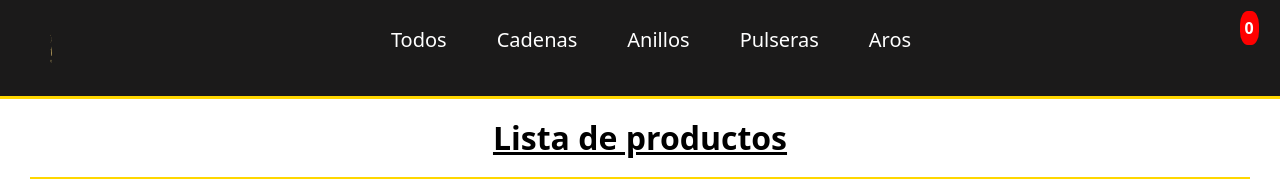
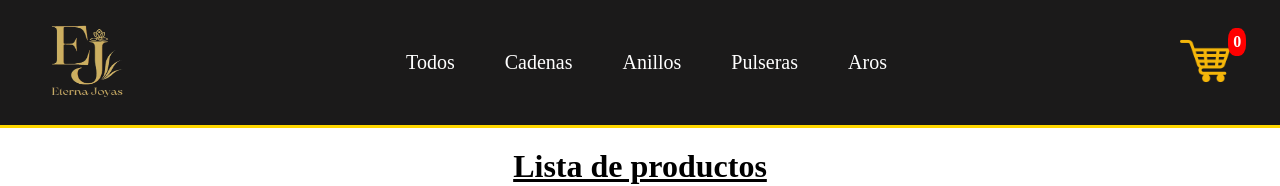
Before and after one commit to CugliariSanti17/eterna_joyas_60035, a React (Vite) app: page / in a window 1280 px wide. Shown: the top 186 px of the page. Built offline with nearby package versions, Linux system fonts and the light colour scheme; no server answers; the database is empty.

Commit message:
agrego logica al cartwidget + comento linea css de boostrap (de momento)

```diff
--- a/src/App.jsx
+++ b/src/App.jsx
@@ -5,7 +5,7 @@
 import { BrowserRouter, Routes, Route } from 'react-router-dom'
 import { CartProvider } from './context/cartContext'
 import Cart from './components/Cart/Cart'
-import 'bootstrap/dist/css/bootstrap.min.css';
+//import 'bootstrap/dist/css/bootstrap.min.css';
 import Checkout from './components/Checkout/Checkout'
 import { ToastContainer} from 'react-toastify';
 import 'react-toastify/dist/ReactToastify.css';
--- a/src/components/CartWidget/CartWidget.jsx
+++ b/src/components/CartWidget/CartWidget.jsx
@@ -1,13 +1,18 @@
 import React from 'react'
 import "./CartWidget.css"
 import { Link } from 'react-router-dom'
+import { useContext } from 'react'
+import { cartContext } from '../../context/cartContext'
 
 const CartWidget = () => {
+
+  const { cantidadTotal } = useContext(cartContext)
+
   return (
     <div className="cartContainer">
       <Link to="/cart">
         <img className="logoCart" src="../../../public/carrito_de_compras.png" alt="Logo carrito de compras" />
-        <strong className='itemsCart'>0</strong>
+        <strong className='itemsCart'>{cantidadTotal}</strong>
       </Link>
     </div>
 
```
